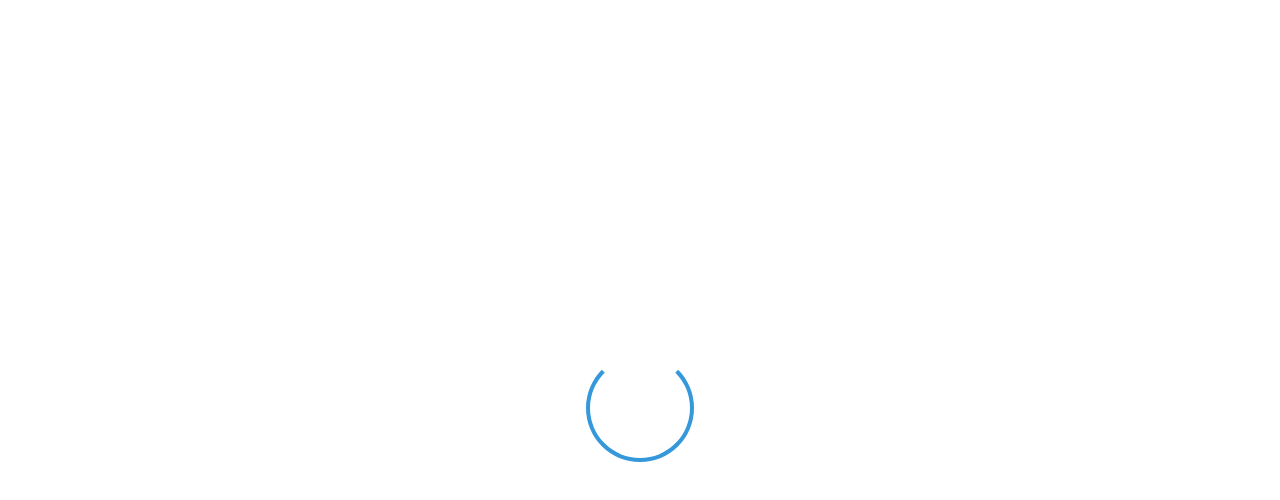
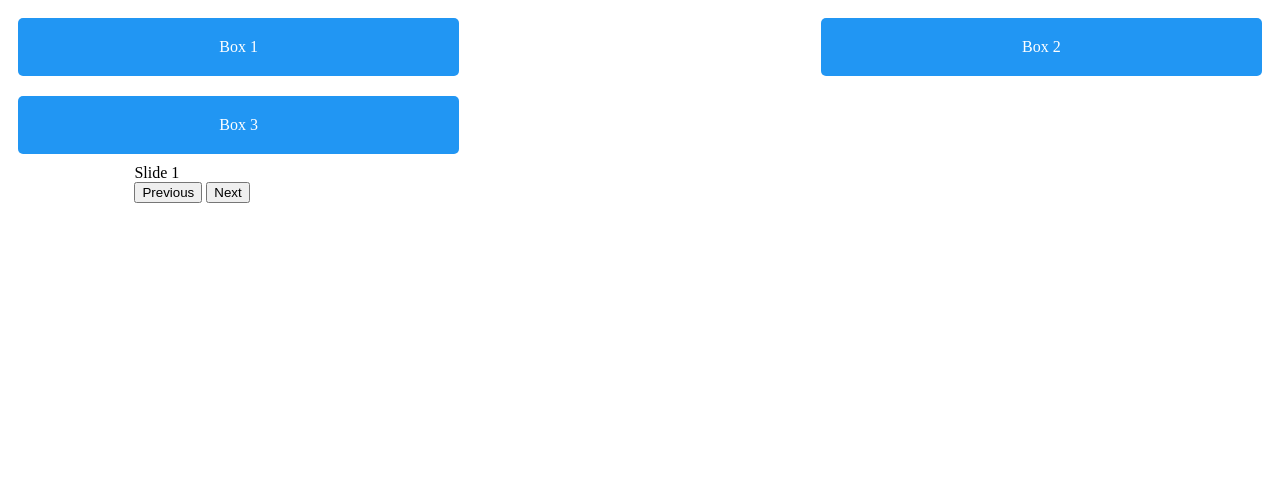
Before and after one commit to hammadparveez/arsh, a plain HTML site: page index.html in a window 1280 px wide. Drawn offline with Linux system fonts and the light colour scheme.

Commit message:
Update index.html

```diff
--- a/index.html
+++ b/index.html
@@ -3,33 +3,88 @@
 <head>
     <meta charset="UTF-8">
     <meta name="viewport" content="width=device-width, initial-scale=1.0">
-    <title>Loader</title>
+    <title>Responsive Boxes with Slider</title>
     <style>
-        .loader-container {
+        /* CSS for Responsive Boxes */
+        .container {
             display: flex;
-            justify-content: center;
-            align-items: center;
-            height: 100vh;
+            justify-content: space-between;
+            flex-wrap: wrap;
         }
 
-        .loader {
-            width: 100px;
-            height: 100px;
-            border-radius: 50%;
-            border: 4px solid #3498db;
-            border-top: 4px solid transparent;
-            animation: spin 5s linear infinite;
+        .box {
+            width: calc(33.33% - 20px);
+            margin: 10px;
+            padding: 20px;
+            background-color: #2196F3;
+            color: white;
+            text-align: center;
+            border-radius: 5px;
         }
 
-        @keyframes spin {
-            0% { transform: rotate(0deg); }
-            100% { transform: rotate(360deg); }
+        /* CSS for Slider */
+        .slider-container {
+            width: 80%;
+            margin: 0 auto;
+            overflow: hidden;
         }
+
+        .slider {
+            display: flex;
+            transition: transform 0.5s ease-in-out;
+        }
+
+        .slide {
+            flex: 0 0 100%;
+            min-width: 100%;
+        }
+
+        /* JavaScript for Slider */
+        let currentIndex = 0;
+        const slides = document.querySelectorAll('.slide');
+        const slider = document.querySelector('.slider');
+
+        function nextSlide() {
+            currentIndex = (currentIndex + 1) % slides.length;
+            updateSlider();
+        }
+
+        function prevSlide() {
+            currentIndex = (currentIndex - 1 + slides.length) % slides.length;
+            updateSlider();
+        }
+
+        function updateSlider() {
+            const translateValue = -currentIndex * 100;
+            slider.style.transform = `translateX(${translateValue}%)`;
+        }
+
+        document.querySelector('.next-btn').addEventListener('click', nextSlide);
+        document.querySelector('.prev-btn').addEventListener('click', prevSlide);
+
+        // Initial slide
+        updateSlider();
     </style>
 </head>
 <body>
-    <div class="loader-container">
-        <div class="loader"></div>
+    <div class="container">
+        <div class="box">Box 1</div>
+        <div class="box">Box 2</div>
+        <div class="box">Box 3</div>
     </div>
+
+    <div class="slider-container">
+        <div class="slider">
+            <div class="slide">Slide 1</div>
+            <div class="slide">Slide 2</div>
+            <div class="slide">Slide 3</div>
+        </div>
+        <button class="prev-btn">Previous</button>
+        <button class="next-btn">Next</button>
+    </div>
+
+    <script>
+        // JavaScript for Slider is included in the <script> tag above
+    </script>
 </body>
 </html>
```
